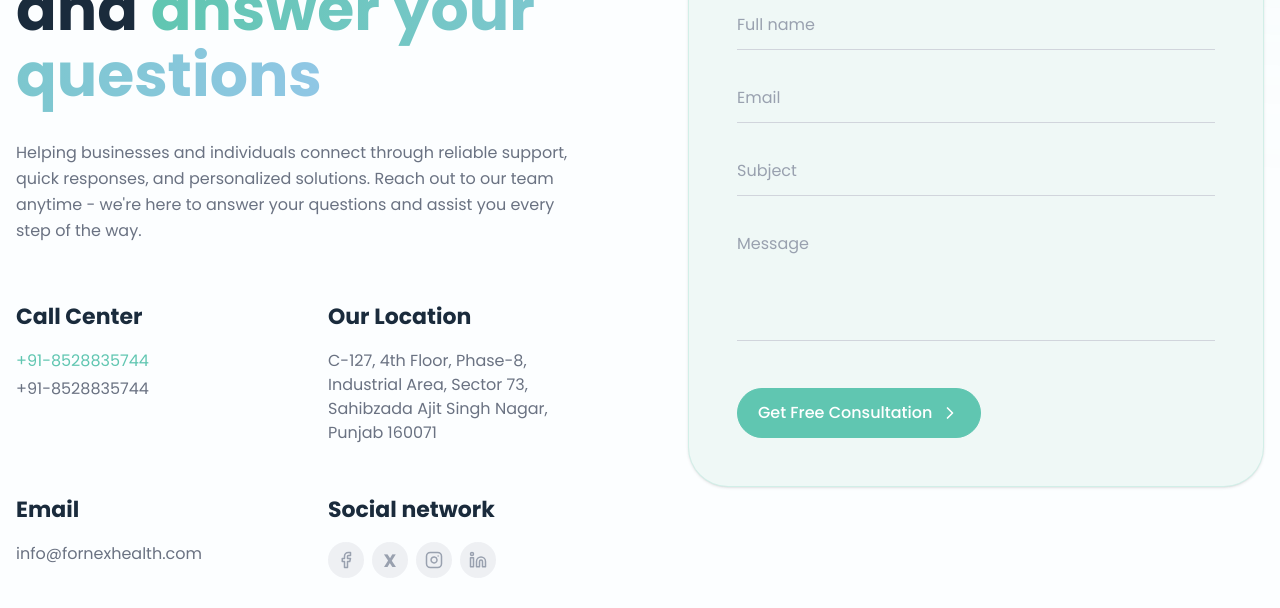
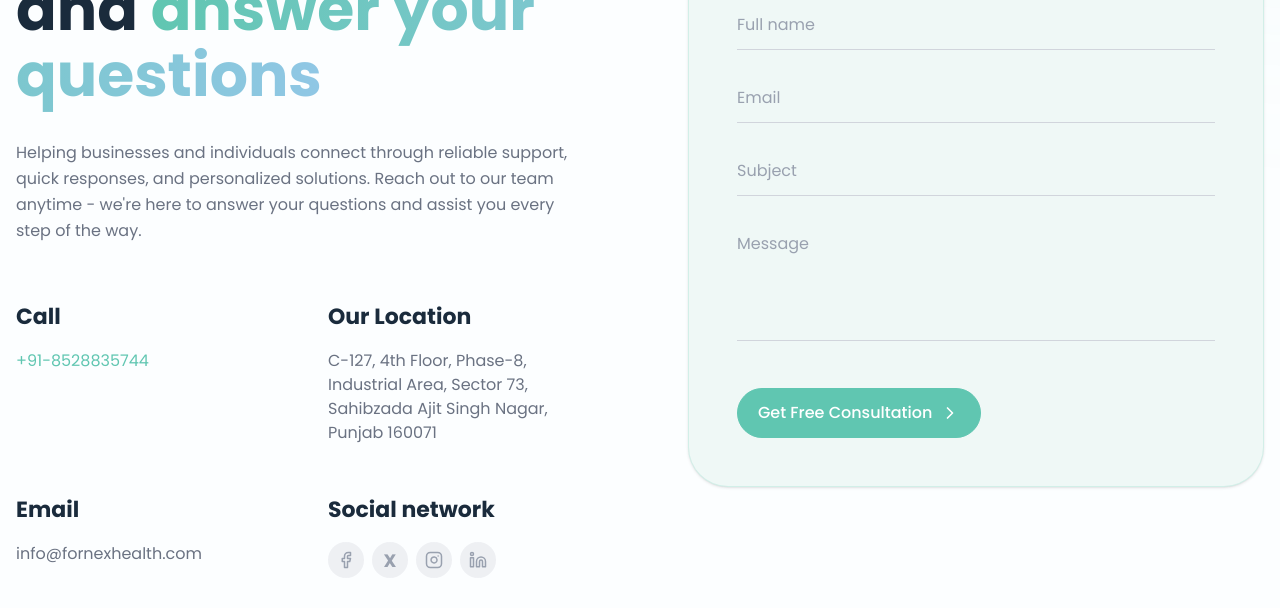
Before and after one commit to pawancreativebuffer/fornex, a Next.js app: page /contact in a window 1280 px wide. Shown: the part 855-1463 px from the top of the page. Built offline with nearby package versions, Linux system fonts and the light colour scheme.

Commit message:
update the contact info

```diff
--- a/component/sections/ContactDetails.tsx
+++ b/component/sections/ContactDetails.tsx
@@ -25,14 +25,14 @@ export default function ContactDetails() {
                         <div className="grid grid-cols-1 md:grid-cols-2 gap-x-12 gap-y-12 mt-4">
                             {/* Call Center */}
                             <div className="animate-slide-up" style={{ animationDelay: '100ms' }}>
-                                <h4 className="text-[22px] font-bold text-[#1a2b3c] mb-4">Call Center</h4>
+                                <h4 className="text-[22px] font-bold text-[#1a2b3c] mb-4">Call</h4>
                                 <div className="space-y-1">
                                     <p className="text-[#60C6B1] text-base">
                                         +91-8528835744
                                     </p>
-                                    <p className="text-gray-500 text-base">
+                                    {/* <p className="text-gray-500 text-base">
                                         +91-8528835744
-                                    </p>
+                                    </p> */}
                                 </div>
                             </div>
 
```
